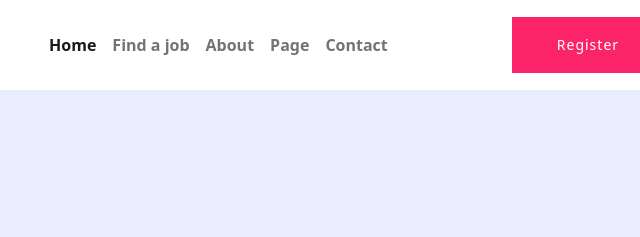
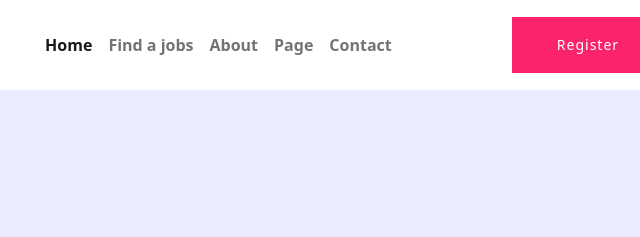
Before and after one commit to DevproSachin/jobsfinder, a plain HTML site: page index.html in a window 1280 px wide. Shown: the top 237 px of the page, 372-1012 px from the left. Drawn offline with nearby package versions, Linux system fonts and the light colour scheme.

Commit message:
updated text

```diff
--- a/index.html
+++ b/index.html
@@ -27,7 +27,7 @@
           <a class="nav-link fw-bold active" aria-current="page" href="index.html">Home </a>
         </li>
         <li class="nav-item">
-          <a class="nav-link fw-bold href="#">Find a job</a>
+          <a class="nav-link fw-bold href="#">Find a jobs</a>
         </li>
 		<li class="nav-item">
           <a class="nav-link fw-bold" href="about.html">About</a>
```
